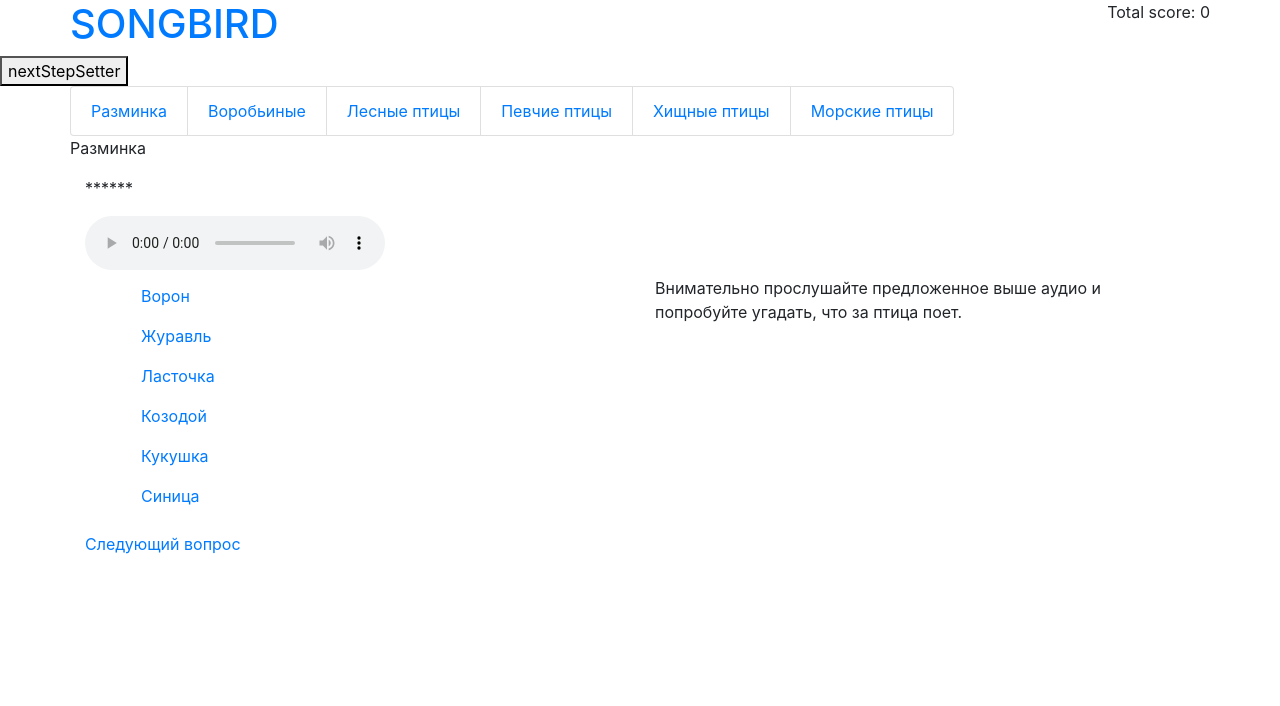
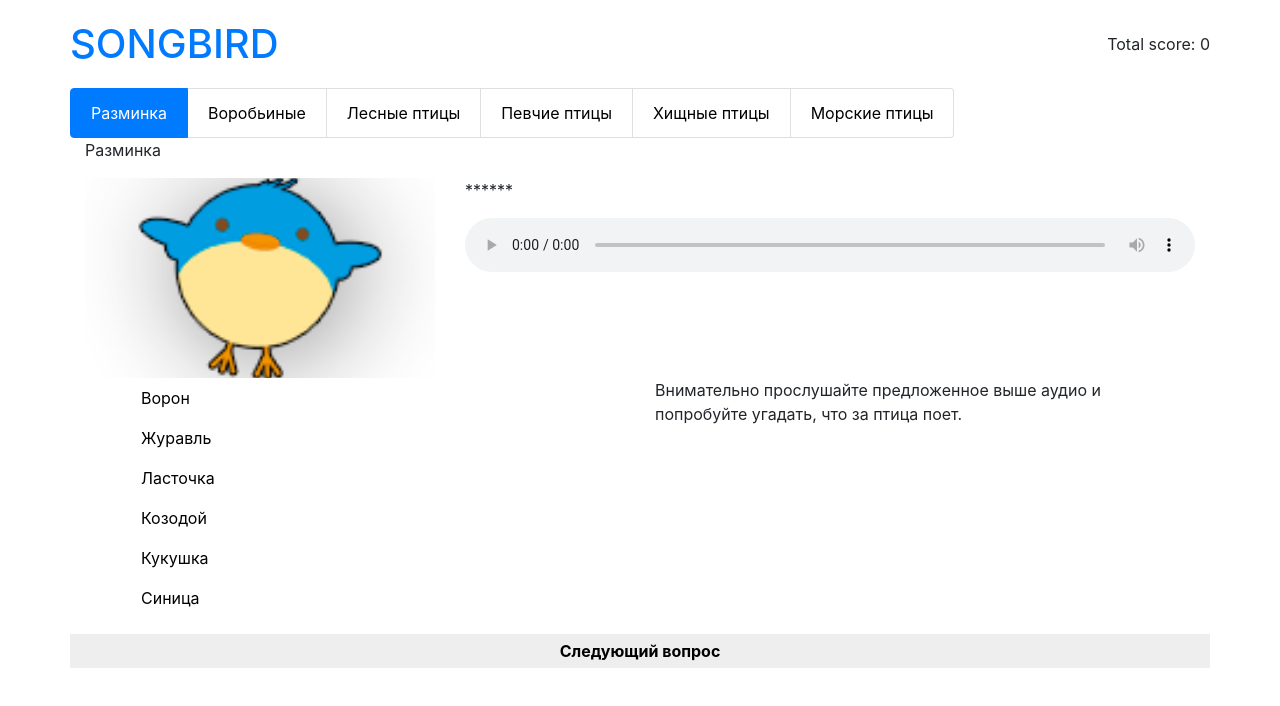
Before and after one commit to hotto-doggo/songbird, a React app: page / in a window 1280 px wide. Shown: the top 706 px of the page. Built offline with nearby package versions, Linux system fonts and the light colour scheme.

Commit message:
feat: add images into layout and fix active question indication

```diff
--- a/src/assets/modules/quizes/Quiz1.jsx
+++ b/src/assets/modules/quizes/Quiz1.jsx
@@ -17,6 +17,8 @@ import { Link, MemoryRouter as Router, Switch, Route } from 'react-router-dom';
 import birdsData from '../birdsData';
 import groupsNames from '../groupsNames';
 import groupsNamesEng from '../groupsNamesEng';
+
+import defBird from '../../images/birdy_by_rev_mono.gif';
 
 class Quiz1 extends React.Component {
   constructor(props) {
@@ -57,7 +59,7 @@ class Quiz1 extends React.Component {
       if (birdsData[group][this.props.question].name === currAnswer) {
         // true answer handling
         // success.play()
-        e.target.parentNode.classList.add('right')
+        e.target.parentNode.classList.add('right');
         console.log('YYAAAAAAAAAASSSSSSSSSSSSS!!!! I GOT TWO FREE TACOS!!!!!!!!!');
         this.setState({
           isAnswered: true,
@@ -67,7 +69,7 @@ class Quiz1 extends React.Component {
       } else {
         // false answer handling
         // failure.play()
-        e.target.parentNode.classList.add('wrong')
+        e.target.parentNode.classList.add('wrong');
         console.log('NOPE');
         this.setState({
           mistakes: this.state.mistakes + 1,
@@ -83,7 +85,10 @@ class Quiz1 extends React.Component {
     return (
       <div className="container">
         <div className="row">
-          <p>{groupsNames[group]}</p>
+          <div className="col-12">
+            <p>{groupsNames[group]}</p>
+          </div>
+
           {/* {birdsData[group].map(bird => {
             return (
               <Fragment key={bird.name}>
@@ -98,7 +103,11 @@ class Quiz1 extends React.Component {
             );
           })} */}
 
-          <div className="col-12">
+          {/* <div className="col-12"> */}
+          <div className="current-question-bird col-4">
+            <img src={this.state.isAnswered? birdsData[group][this.props.question].image : defBird} alt="bird" />
+          </div>
+          <div className="col-8">
             <p>{!this.state.isAnswered ? '******' : birdsData[group][this.props.question].name}</p>
             <audio
               onPlay={this.playAudio}
@@ -107,13 +116,14 @@ class Quiz1 extends React.Component {
               src={birdsData[group][this.props.question].audio}
             />
           </div>
+          {/* </div> */}
 
           <Router>
             <nav className="col-6">
               <ul>
                 {birdsData[group].map(bird => {
                   return (
-                    <li className='nav-link' key={bird.name}>
+                    <li className="nav-link" key={bird.name}>
                       <Link bird={bird.name} onClick={this.checkAnswer} to={`/${bird.name}`}>
                         {bird.name}
                       </Link>
@@ -130,6 +140,9 @@ class Quiz1 extends React.Component {
                     <Fragment key={bird.name}>
                       <div className="col-6">
                         <p>{bird.name}</p>
+                        <div className='option__image'>
+                          <img className='option__img' src={bird.image} alt={bird.name} />
+                        </div>
                         <audio
                           onPlay={this.playAudio}
                           className={`group${group}`}
@@ -155,7 +168,7 @@ class Quiz1 extends React.Component {
           </Router>
           {group + 1 < groupsNames.length ? (
             <Link
-              className="col-12"
+              className={`next-step col-12 ${this.state.isAnswered ? 'active' : ''}`}
               step={group + 1}
               onClick={this.props.goToNext}
               to={`/${groupsNamesEng[group + 1]}`}
--- a/src/index.jsx
+++ b/src/index.jsx
@@ -7,7 +7,7 @@
 /* eslint-disable no-console */
 /* eslint-disable no-undef */
 /* eslint-disable no-unused-vars */
-import React, { Fragment } from 'react';
+import React from 'react';
 import ReactDOM from 'react-dom';
 
 import './index.scss';
@@ -15,7 +15,6 @@ import './index.scss';
 import 'core-js/stable';
 import 'regenerator-runtime/runtime';
 import { Link, Switch, Route, MemoryRouter as Router } from 'react-router-dom';
-import NotFound from './assets/modules/NotFound';
 import Header from './assets/modules/Header';
 import Quiz1 from './assets/modules/quizes/Quiz1';
 import Quiz2 from './assets/modules/quizes/Quiz2';
@@ -23,7 +22,6 @@ import Quiz3 from './assets/modules/quizes/Quiz3';
 import Quiz4 from './assets/modules/quizes/Quiz4';
 import Quiz5 from './assets/modules/quizes/Quiz5';
 import Quiz6 from './assets/modules/quizes/Quiz6';
-import birdsData from './assets/modules/birdsData';
 import groupsNames from './assets/modules/groupsNames';
 import groupsNamesEng from './assets/modules/groupsNamesEng';
 import win from './assets/images/win.gif';
@@ -37,6 +35,7 @@ class App extends React.Component {
     this.state = {
       score: 0,
       step: 0,
+      currStep: 0,
       isFinished: false,
       randoms: [
         randomInteger(0, groupsNames.length - 1),
@@ -77,6 +76,9 @@ class App extends React.Component {
     if (this.state.step !== step) {
       e.preventDefault();
     }
+    this.setState({
+      currStep: this.state.currStep + 1,
+    });
     console.log(step);
     console.log(this.state.step);
   }
@@ -88,13 +90,13 @@ class App extends React.Component {
   }
 
   render() {
-    console.log(this.state.randoms)
+    console.log(this.state.randoms);
     const { score } = this.state;
     return (
       <>
         <Router>
           <Header score={score} />
-          <button onClick={this.nextStepSetter}>nextStepSetter </button>
+          {/* <button onClick={this.nextStepSetter}>nextStepSetter </button> */}
           <div className="container">
             <div className="row">
               <nav>
@@ -102,7 +104,12 @@ class App extends React.Component {
                   {groupsNamesEng.map((group, index) => {
                     console.log(`/${group}`);
                     return (
-                      <li className="list-group-item nav-link" key={index}>
+                      <li
+                        className={`list-group-item nav-link ${
+                          this.state.currStep === index ? 'active' : ''
+                        }`}
+                        key={index}
+                      >
                         <Link step={index} onClick={this.goToNextQuiz} to={`/${group}`}>
                           {groupsNames[index]}
                         </Link>
@@ -352,12 +359,15 @@ class App extends React.Component {
           </Switch>
         </Router>
         {this.state.isFinished ? (
-          <div className="modal-window col-12">
+          <div className="modal-window">
+            <div className="container">
+              <div className="row">
+                <div className="col-12 content">
                   {this.state.score < 30 ? (
                     <>
                       <h2>
-                  Количество баллов, которые вы набрали: {this.state.score}. Попробуйте пройти тест
-                  еще раз, чтобы набрать максимальное количество баллов!
+                        Количество баллов, которые вы набрали: {this.state.score}. Попробуйте пройти
+                        тест еще раз, чтобы набрать максимальное количество баллов!
                       </h2>
                     </>
                   ) : (
@@ -371,7 +381,16 @@ class App extends React.Component {
                       </div>
                     </>
                   )}
-            <button onClick={() => {location.reload()}}>Пройти тест еще раз</button>
+                  <button
+                    onClick={() => {
+                      location.reload();
+                    }}
+                  >
+                    Пройти тест еще раз
+                  </button>
+                </div>
+              </div>
+            </div>
           </div>
         ) : null}
       </>
--- a/src/index.scss
+++ b/src/index.scss
@@ -1,19 +1,137 @@
-header .row{
-  display: flex;
-  justify-content: space-between;
+audio {
+  width: 100%;
 }
 
-.right{
-  background-color: #00ff00;
+header {
+  padding: 20px 0;
+
+  & .row {
+    display: flex;
+    justify-content: space-between;
+    align-items: center;
+
+    & * {
+      display: flex;
+      justify-content: center;
+      align-items: center;
+      margin: 0;
+    }
+  }
 }
 
+.current-question-bird {
+  overflow: hidden;
+  height: 200px;
+  display: flex;
+  justify-content: center;
+  align-items: center;
 
-.wrong{
-  background-color: #ff0000;
+  & img {
+    width: 100%;
+  }
 }
 
-.nav-link a{
-  display: block !important;
-  width: 100% !important;
+.right {
+  background-color: #00ff00;
+  &:hover {
+    background-color: #00ff00;
+  }
+}
 
+.wrong {
+  background-color: #ff0000;
+  &:hover {
+    background-color: #00ff00;
+  }
 }
+
+.nav-link {
+  display: flex;
+  justify-content: center;
+  align-items: center;
+
+  &:hover {
+    background-color: #eeeeee;
+  }
+  & a {
+    display: block !important;
+    width: 100% !important;
+    color: #000000;
+  }
+  &.active {
+    &:hover {
+      background-color: #013563;
+      border-color: #002e55;
+    }
+    & a {
+      color: #ffffff;
+    }
+  }
+}
+
+.right {
+  background-color: #00ff00;
+  &:hover {
+    background-color: #00ff00;
+  }
+}
+
+.wrong {
+  background-color: #ff0000;
+  &:hover {
+    background-color: #ff0000;
+  }
+}
+
+.modal-window {
+  position: fixed;
+  display: flex;
+  justify-content: center;
+  align-items: center;
+  top: 0;
+  left: 0;
+  width: 100%;
+  height: 100vh;
+  background: #ffffff;
+
+  & .content {
+    display: flex;
+    flex-direction: column;
+    justify-content: center;
+    align-items: center;
+    text-align: center;
+  }
+}
+
+.next-step {
+  text-align: center;
+  padding: 5px;
+  background: #eeeeee;
+  color: #000000;
+  font-weight: 700;
+
+  &.active {
+    background: #85e285;
+  }
+
+  &:hover {
+    color: #000000;
+    text-decoration: none;
+    filter: brightness(0.9);
+  }
+}
+
+.option {
+  &__image {
+    overflow: hidden;
+    width: 200px;
+    height: 200px;
+    display: flex;
+    justify-content: center;
+    align-items: center;
+  }
+
+  &__img {
+    width: 100%;
+  }
+}
```
Also changed, not shown: src/assets/modules/quizes/Quiz2.jsx (+19 -6 lines), src/assets/modules/quizes/Quiz3.jsx (+19 -6 lines), src/assets/modules/quizes/Quiz4.jsx (+19 -6 lines), src/assets/modules/quizes/Quiz5.jsx (+19 -6 lines), src/assets/modules/quizes/Quiz6.jsx (+16 -3 lines), src/assets/images/birdy_by_rev_mono.gif (added), 1 other file (tests, documents, lock files or other folders). Lines whose indentation alone changed are shown as unchanged.
